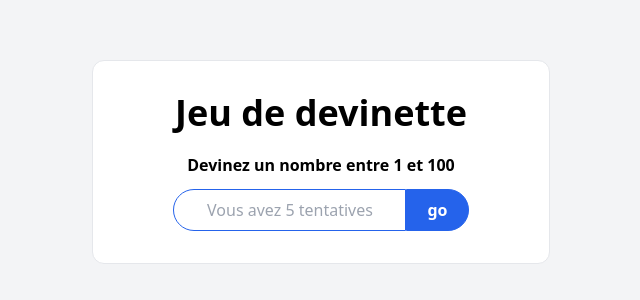
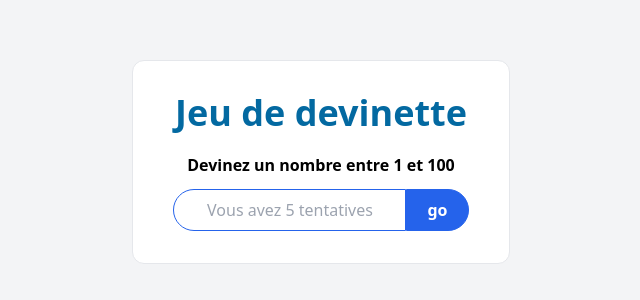
Before and after one commit to nickand0/Devinette, a plain HTML site: page index.html in a window 1280 px wide. Shown: the part 148-448 px from the top of the page, without its empty margins (319-959 px from the left). Drawn offline with nearby package versions, Linux system fonts and the light colour scheme.

Commit message:
ajustement box

```diff
--- a/index.html
+++ b/index.html
@@ -8,8 +8,8 @@
     <script src="script.js"></script>
 </head>
 <body class="flex justify-center bg-gray-100">
-    <div class="border mt-52 py-8 px-20 rounded-xl bg-white">
-        <h1 class="text-center font-bold text-4xl mb-5 ">Jeu de devinette</h1>
+    <div class="border  mt-52 py-8 px-10 rounded-xl bg-white">
+        <h1 class="text-sky-700 text-center font-bold text-4xl mb-5 ">Jeu de devinette</h1>
         <p  class="font-bold mb-3 text-center">Devinez un nombre entre 1 et 100</p>
         <p id="return" class="text-center text-gray-300 mb-3"></p>
 
```
